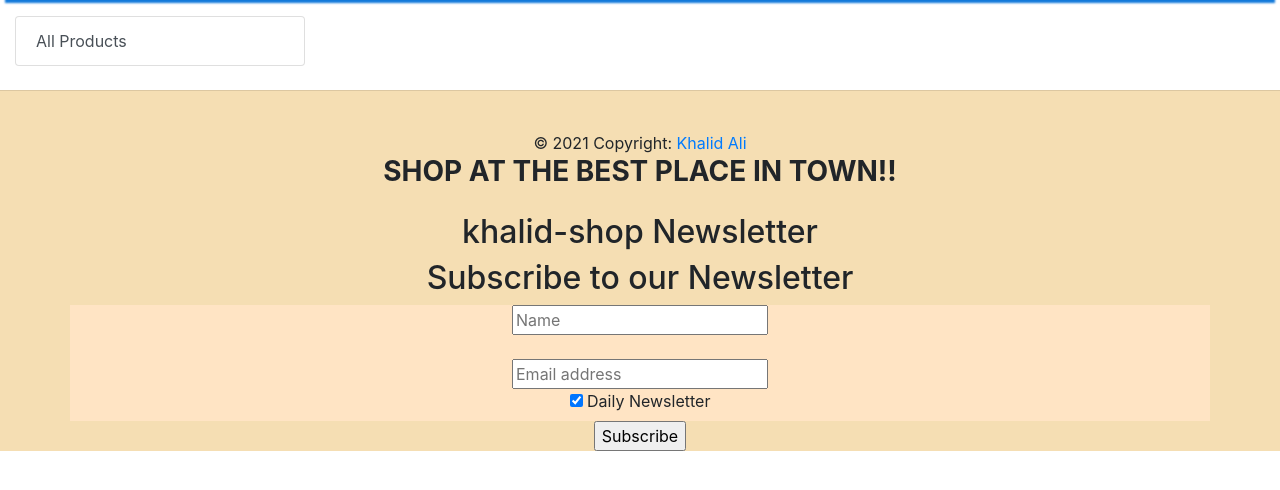
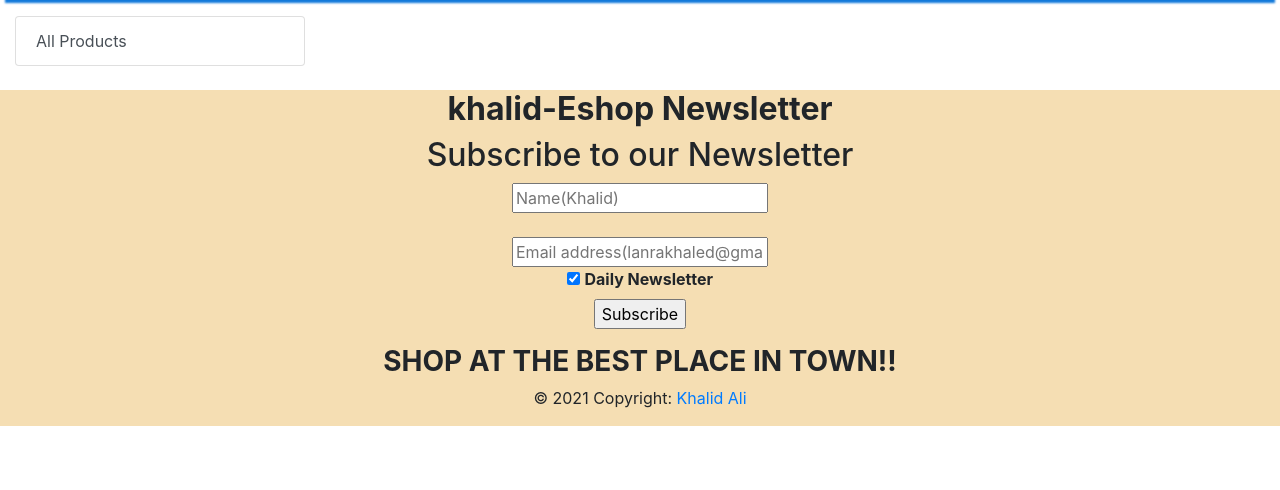
Before and after one commit to Alikhalid2020/E-com, a Django app: page /store in a window 1280 px wide. Shown: the part 56-546 px from the top of the page. Run offline with Django 3.2, Linux system fonts and the light colour scheme; data that the repository does not hold is empty; some libraries are stand-ins or nearby versions.

Commit message:
updated the index.html

```diff
--- a/store/templates/index.html
+++ b/store/templates/index.html
@@ -73,37 +73,24 @@
   <div style="background-color:wheat;">
   <footer class="page-footer text-center font-small mt-4 wow fadeIn">
 
-
-
-    <hr class="my-4">
-
-
-    <!--Copyright-->
-    <div class="footer-copyright py-3">
-      © 2021 Copyright:
-	  <a href="#" target="_blank"> Khalid Ali </a>
-	  <h3><strong>SHOP AT THE BEST PLACE IN TOWN!!</strong></h3>
-    </div>
-	<!--/.Copyright-->
-
 </style>
 <body>
 
-<h2>khalid-shop Newsletter</h2>
+<h2><strong>khalid-Eshop Newsletter</strong></h2>
 
 <form action="/action_page.php">
   <div class="container">
     <h2>Subscribe to our Newsletter</h2>
   </div>
 
-  <div class="container" style="background-color:bisque">
-	<input type="text" placeholder="Name" name="name" required>
+  <div class="container" style="background-color:wheat">
+	<input type="text" placeholder="Name(Khalid)" name="name" required>
 	<br>
 	<br>
-	<input type="text" placeholder="Email address" name="mail" required>
+	<input type="text" placeholder="Email address(lanrakhaled@gmail.com)" name="mail" required>
 	<br>
     <label>
-      <input type="checkbox" checked="checked" name="subscribe"> Daily Newsletter
+      <input type="checkbox" checked="checked" name="subscribe"> <strong>Daily Newsletter</strong>
     </label>
   </div>
 
@@ -113,6 +100,16 @@
 </form>
 
 
+
+    <!--Copyright-->
+    <div class="footer-copyright py-3">
+		<h3><strong>SHOP AT THE BEST PLACE IN TOWN!!</strong></h3>
+      © 2021 Copyright:
+	  <a href="#" target="_blank"> Khalid Ali </a>
+    </div>
+	<!--/.Copyright-->
+
+
   </footer>
   </div>
   <!--/.Footer-->
```
